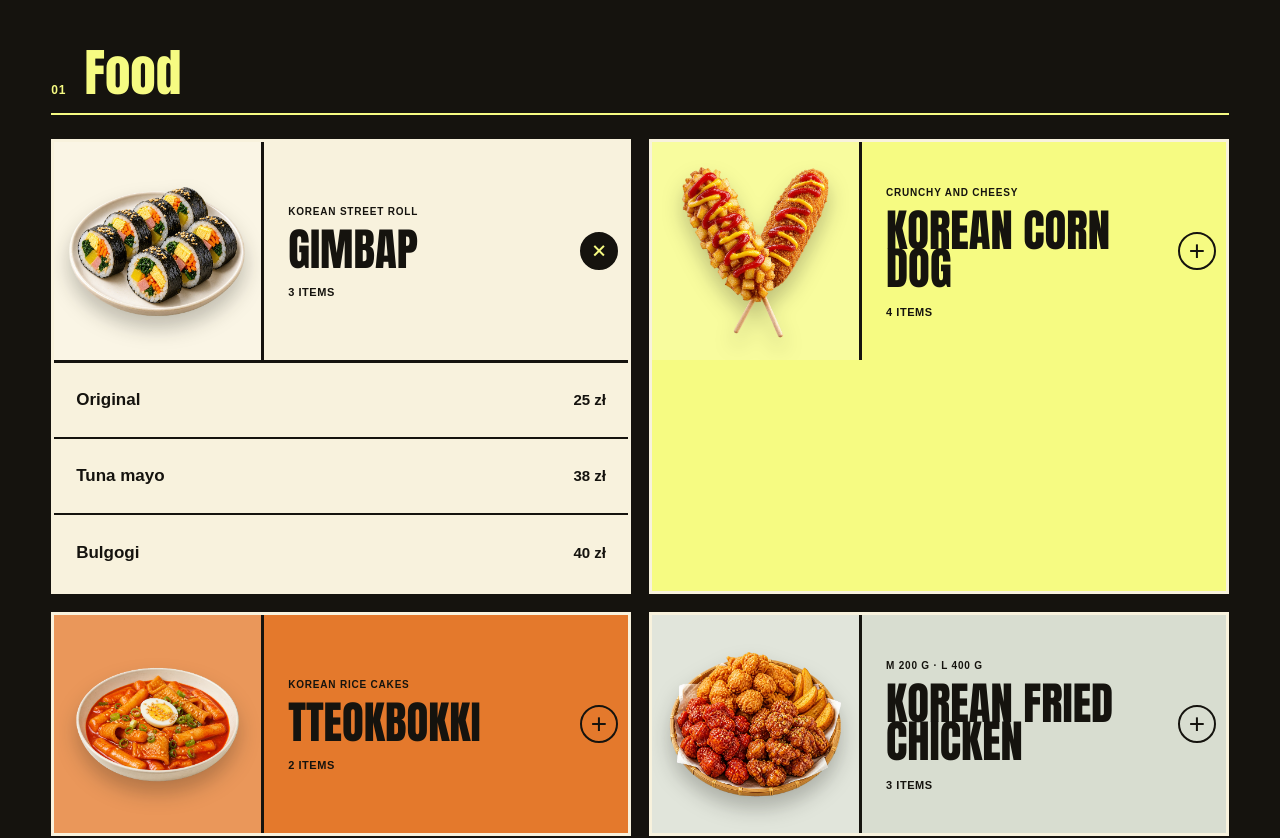
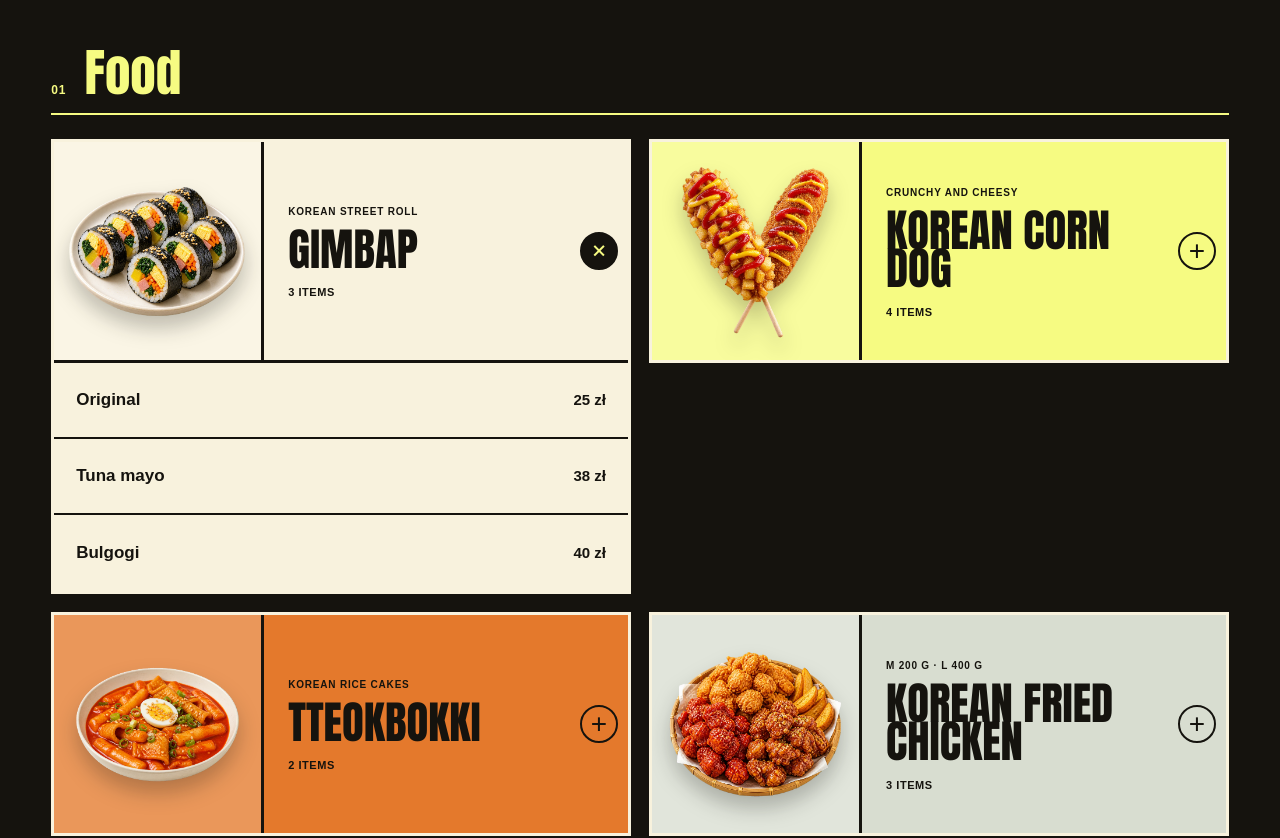
Before and after one commit to SongNoin/kstreetsnack, a Next.js app in the folder kstreetsnack/: page /en/menu/ in a window 1280 px wide. Shown: the part 1000-1838 px from the top of the page. Built offline with nearby package versions, Linux system fonts and the light colour scheme.

Commit message:
Prevent adjacent menu cards from stretching

```diff
--- a/kstreetsnack/app/globals.css
+++ b/kstreetsnack/app/globals.css
@@ -697,6 +697,7 @@ h1 {
 .full-menu-grid {
   display: grid;
   grid-template-columns: repeat(2, minmax(0, 1fr));
+  align-items: start;
   gap: 18px;
 }
 
```
